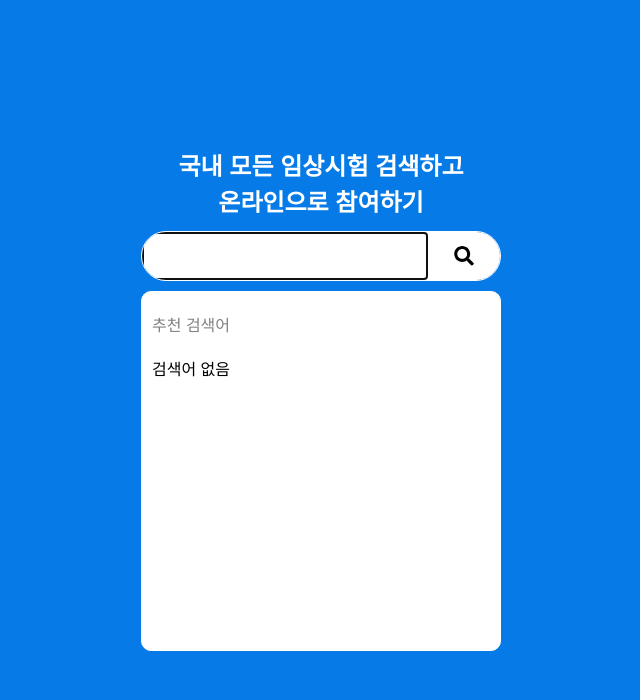
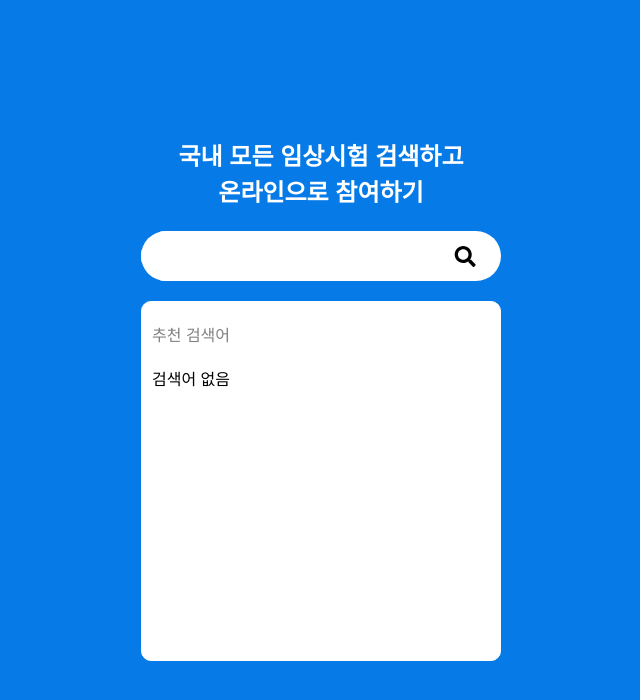
Before and after one commit to Pre-HotSix/pre-onboarding-assignment-week-5-1-team-6, a React (Create React App) app in the folder client/: page / in a window 1280 px wide. Shown: the top 700 px of the page, without its empty margins (319-959 px from the left). Built offline with nearby package versions, Linux system fonts and the light colour scheme.

Commit message:
💄 Style: input outline 스타일 수정

```diff
--- a/client/src/pages/MainPage/style.js
+++ b/client/src/pages/MainPage/style.js
@@ -23,8 +23,7 @@ export const Form = styled.form`
   max-width: 360px;
   height: 50px;
   display: flex;
-  margin: 10px 10px;
-  border: 1px solid white;
+  margin: 20px 10px;
   border-radius: 30px;
   overflow: hidden;
 `;
@@ -33,7 +32,10 @@ export const SearchInput = styled.input`
   width: 80%;
   border: 1px solid white;
   font-size: ${({ theme }) => theme.fontSize.MEDIUM};;
-  padding: 10px 10px;
+  padding: 10px 20px;
+  :focus-visible {
+    outline: 0;
+  }
 `;
 
 export const SearchButton = styled.button`
@@ -45,6 +47,9 @@ export const SearchButton = styled.button`
   font-size: 0;
   letter-spacing: 0;
   word-spacing: 0;
+  :focus-visible {
+    outline: 0;
+  }
 `;
 
 export const ListBox = styled.div`
```
